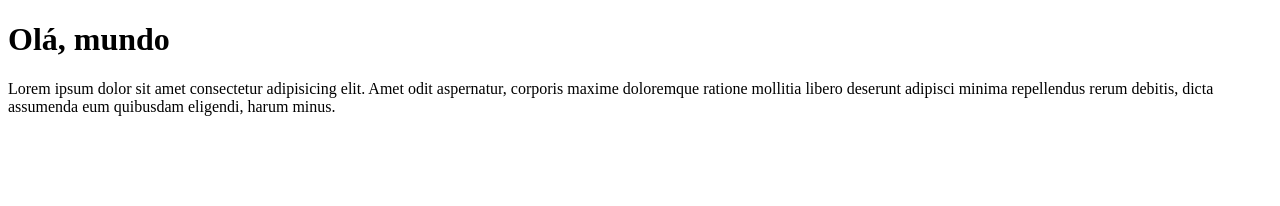
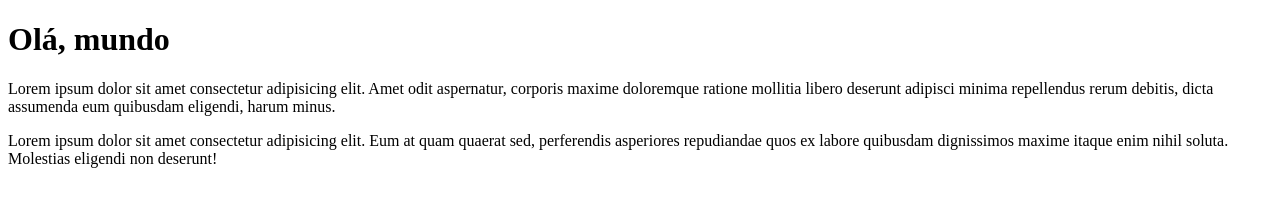
Before and after one commit to thiagorcon/olaMundo, a plain HTML site: page site_exemplo/index.html in a window 1280 px wide. Drawn offline with Linux system fonts and the light colour scheme.

Commit message:
adicionei paragrafo

```diff
--- a/site_exemplo/index.html
+++ b/site_exemplo/index.html
@@ -9,5 +9,6 @@
 <body>
     <h1>Olá, mundo</h1>
     <p>Lorem ipsum dolor sit amet consectetur adipisicing elit. Amet odit aspernatur, corporis maxime doloremque ratione mollitia libero deserunt adipisci minima repellendus rerum debitis, dicta assumenda eum quibusdam eligendi, harum minus.</p>
+    <p>Lorem ipsum dolor sit amet consectetur adipisicing elit. Eum at quam quaerat sed, perferendis asperiores repudiandae quos ex labore quibusdam dignissimos maxime itaque enim nihil soluta. Molestias eligendi non deserunt!</p>
 </body>
 </html>
```
